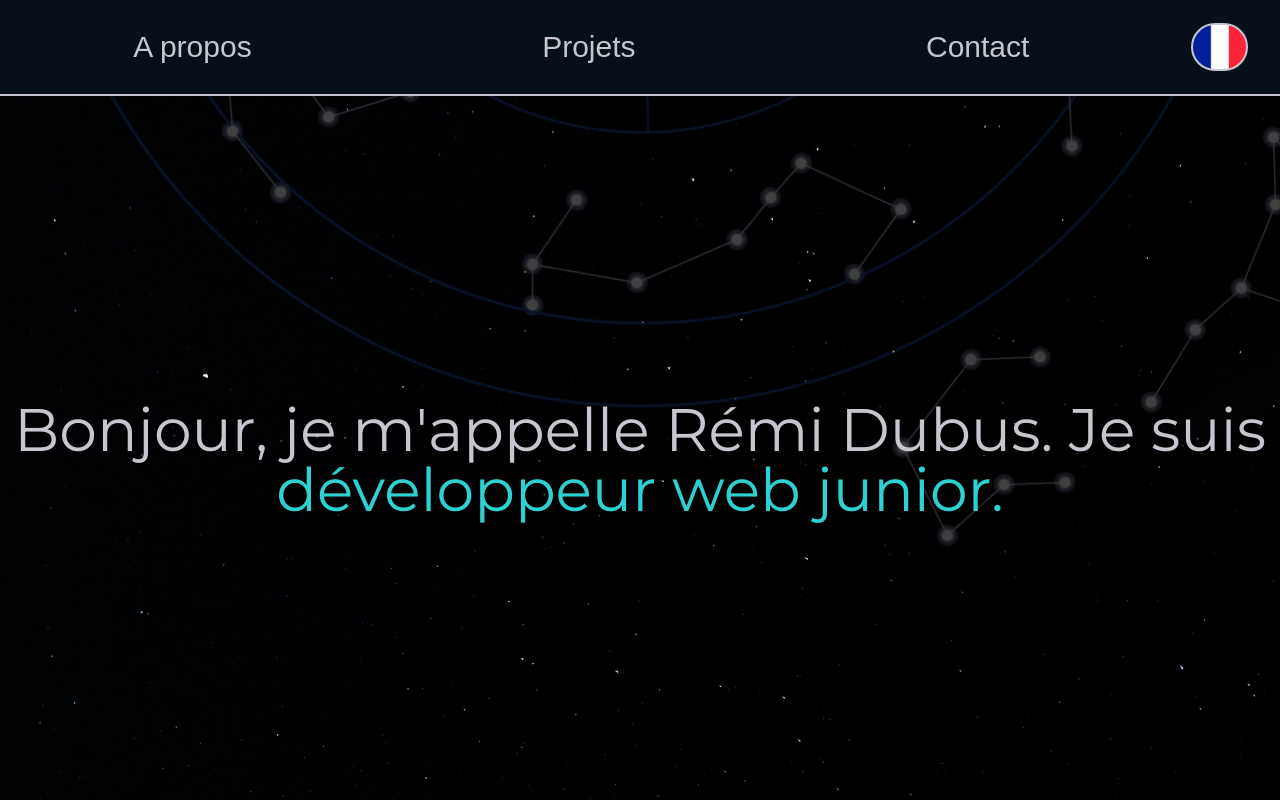
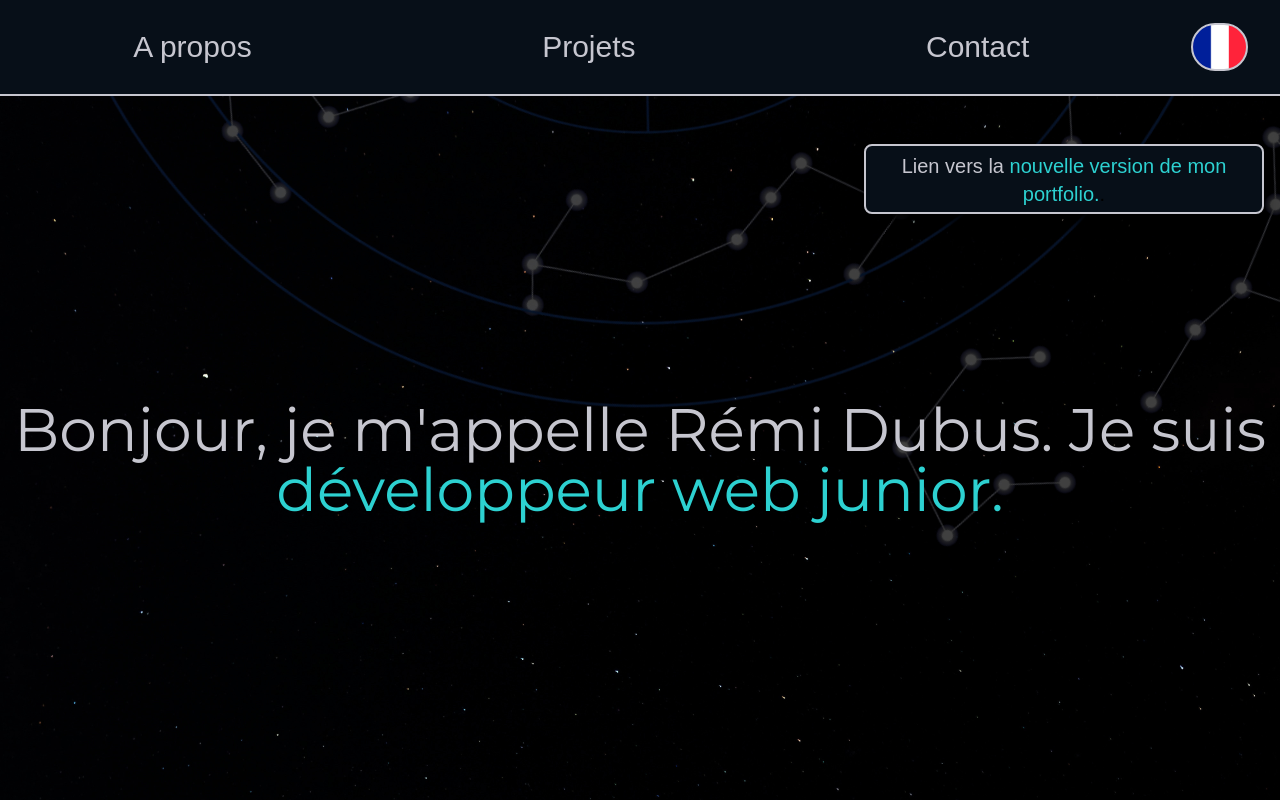
Before and after one commit to Remi-Dubus/Portfolio, a React (Vite) app: page / in a window 1280 px wide. Shown: the top 800 px of the page. Built offline with nearby package versions, Linux system fonts and the light colour scheme.

Commit message:
feat: add link to the new porfolio

```diff
--- a/src/App.tsx
+++ b/src/App.tsx
@@ -1,4 +1,5 @@
 import NavBar from "./components/NavBar";
+import NewPortfolioLink from "./components/NewPortfolioLink";
 import { Outlet } from "react-router-dom";
 import Footer from "./components/Footer";
 
@@ -8,6 +9,7 @@ function App() {
 	return (
 		<LangProvider>
 			<NavBar />
+			<NewPortfolioLink />
 			<Outlet />
 			<Footer />
 		</LangProvider>
--- a/src/assets/lib/definitions.ts
+++ b/src/assets/lib/definitions.ts
@@ -56,6 +56,10 @@ export type translationType = {
 		copyrigthText: string;
 		copyrigthLink: string;
 	};
+	newPortfolioLink: {
+		portfolioText: string;
+		portfolioLink: string;
+	};
 };
 
 export type languageType = {
--- /dev/null
+++ b/src/components/NewPortfolioLink.tsx
@@ -0,0 +1,22 @@
+import { useTranslation } from "../contexts/LangContext";
+
+export default function NewPortfolioLink() {
+	const { translations } = useTranslation();
+
+	return (
+		<section className="h-[50px] sm:h-[70px] sm:w-[400px] border-2 border-lightcolor sm:text-xl sm:p-1.5 sm:right-2 lg:right-4 lg:top-36 px-2 text-center w-[280px] shadow-lg shadow-black bg-darkcolor z-50 rounded-lg font-textfont outline-2 fixed top-20 right-1">
+			<p className="inline text-lightcolor">
+				{translations.newPortfolioLink.portfolioText}
+			</p>
+			<a
+				href="https://www.remi-dubus.fr"
+				target="_blank"
+				rel="noopener noreferrer"
+				className="my-auto text-acccolor hover:text-cyan-300 active:text-cyan-600"
+			>
+				{translations.newPortfolioLink.portfolioLink}
+			</a>
+			.
+		</section>
+	);
+}
--- a/src/locales/en.json
+++ b/src/locales/en.json
@@ -69,5 +69,9 @@
 	"footer": {
 		"copyrigthText": "Background and flags designed by ",
 		"copyrigthLink": "rawpixel.com / Freepik."
+	},
+	"newPortfolioLink": {
+		"portfolioText": "Link to the ",
+		"portfolioLink": "new version of my portfolio."
 	}
 }
--- a/src/locales/fr.json
+++ b/src/locales/fr.json
@@ -69,5 +69,9 @@
 	"footer": {
 		"copyrigthText": "Fond et drapeaux conçu par ",
 		"copyrigthLink": "rawpixel.com / Freepik"
+	},
+	"newPortfolioLink": {
+		"portfolioText": "Lien vers la ",
+		"portfolioLink": "nouvelle version de mon portfolio."
 	}
 }
```
